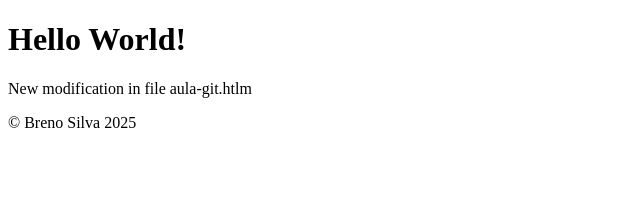
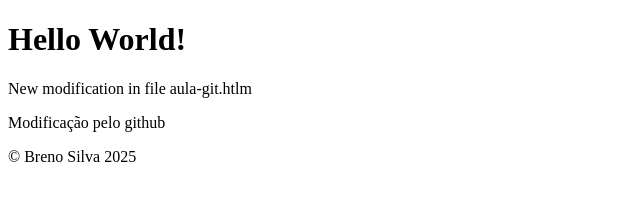
Before and after one commit to onerbdev/qua20782, a plain HTML site: page aula-git.html in a window 1280 px wide. Shown: the whole page, without its empty margins (0-640 px from the left). Drawn offline with Linux system fonts and the light colour scheme.

Commit message:
Update aula-git.html

```diff
--- a/aula-git.html
+++ b/aula-git.html
@@ -12,6 +12,7 @@
         </header>
 
         <p>New modification in file aula-git.htlm</p>
+        <p>Modificação pelo github</p>
 
     </main>
 
```
